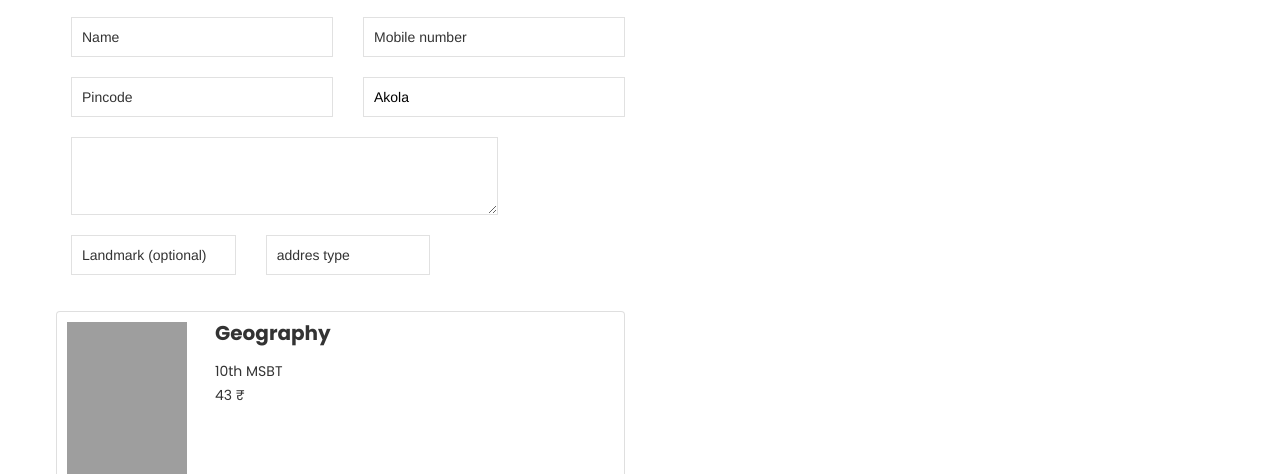
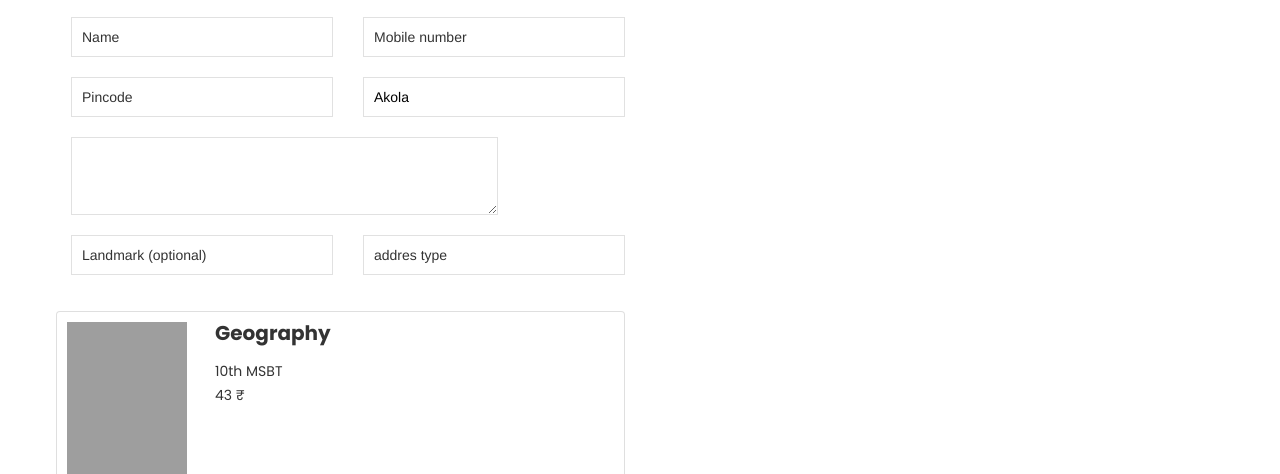
Before and after one commit to pratikgosavii/backup2, a Django app: page /checkout/ in a window 1280 px wide; the page is wider, and only the part inside the window is pictured. Shown: the part 792-1266 px from the top of that part. Run offline with Django 3.2, Linux system fonts and the light colour scheme; a user stored in the database is signed in; data comes from the database, SQL or seed files in the repository; some libraries are stand-ins or nearby versions; some web fonts are replaced; grey boxes are pictures that could not be loaded.

Commit message:
fix: rows and columns

```diff
--- a/templates/checkout.html
+++ b/templates/checkout.html
@@ -120,21 +120,21 @@
 					<h3>Billing details</h3>
 					<div class="customar__field">
 						<div class="row">
-							<div class="input_box col-md-6 col-sm-12">
+							<div class="input_box col-6">
 
 								<input type="text" name="name" placeholder="Name">
 							</div>
-							<div class="input_box col-md-6 col-sm-12">
+							<div class="input_box col-6">
 
 								<input type="text" name="mobilenumber" placeholder="Mobile number">
 							</div>
 						</div>
 						<div class="row">
-							<div class="input_box col-md-6 col-sm-12">
+							<div class="input_box col-6">
 
 								<input type="text" name="pincode" placeholder="Pincode">
 							</div>
-							<div class="input_box col-md-6 col-sm-12">
+							<div class="input_box col-6">
 
 								<input type="text" value="Akola" readonly>
 							</div>
@@ -148,12 +148,12 @@
 
 						<div class="row">
 
-							<div class="input_box col-md-4 col-sm-12">
+							<div class="input_box col-6">
 								<input type="text" name="landmark" placeholder="Landmark (optional)">
 							</div>
 
 
-							<div class="input_box col-md-4 col-sm-12">
+							<div class="input_box col-6">
 								<input type="text" name="addresstype" placeholder="addres type">
 							</div>
 
```
